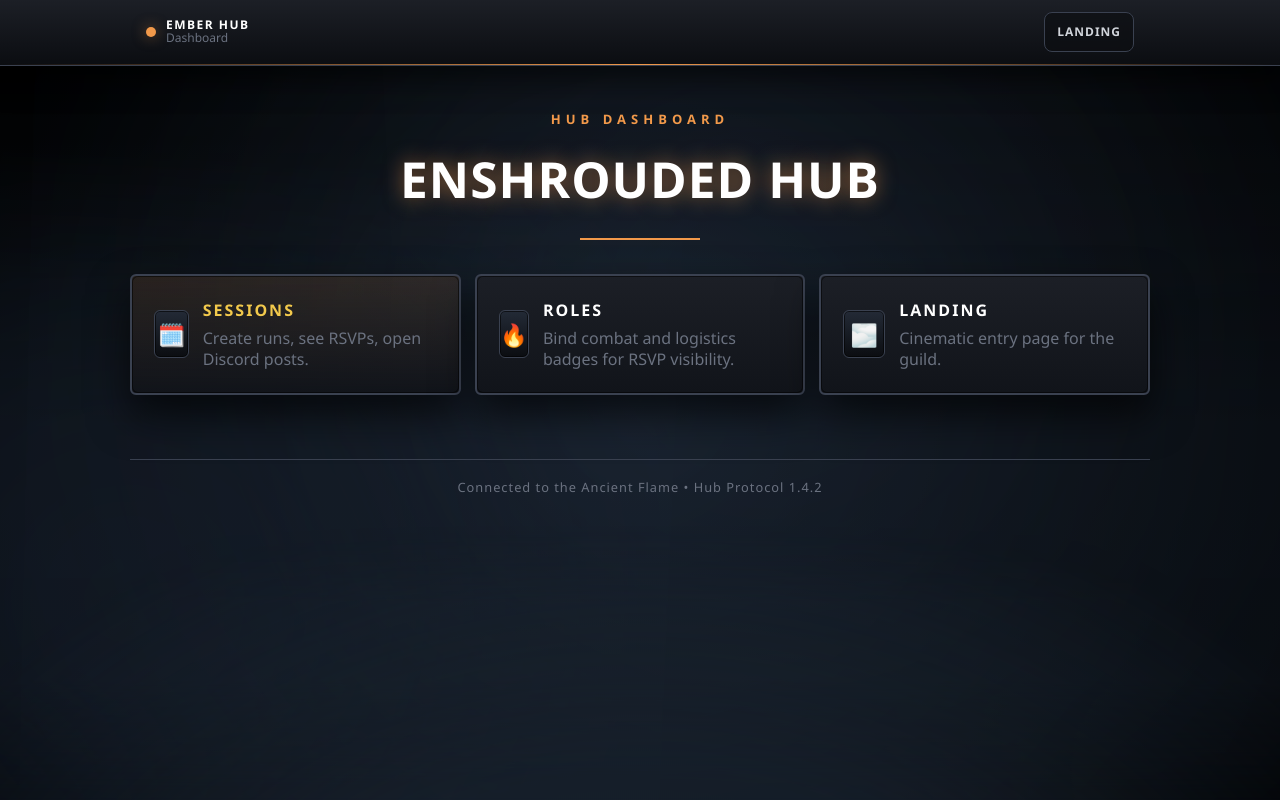
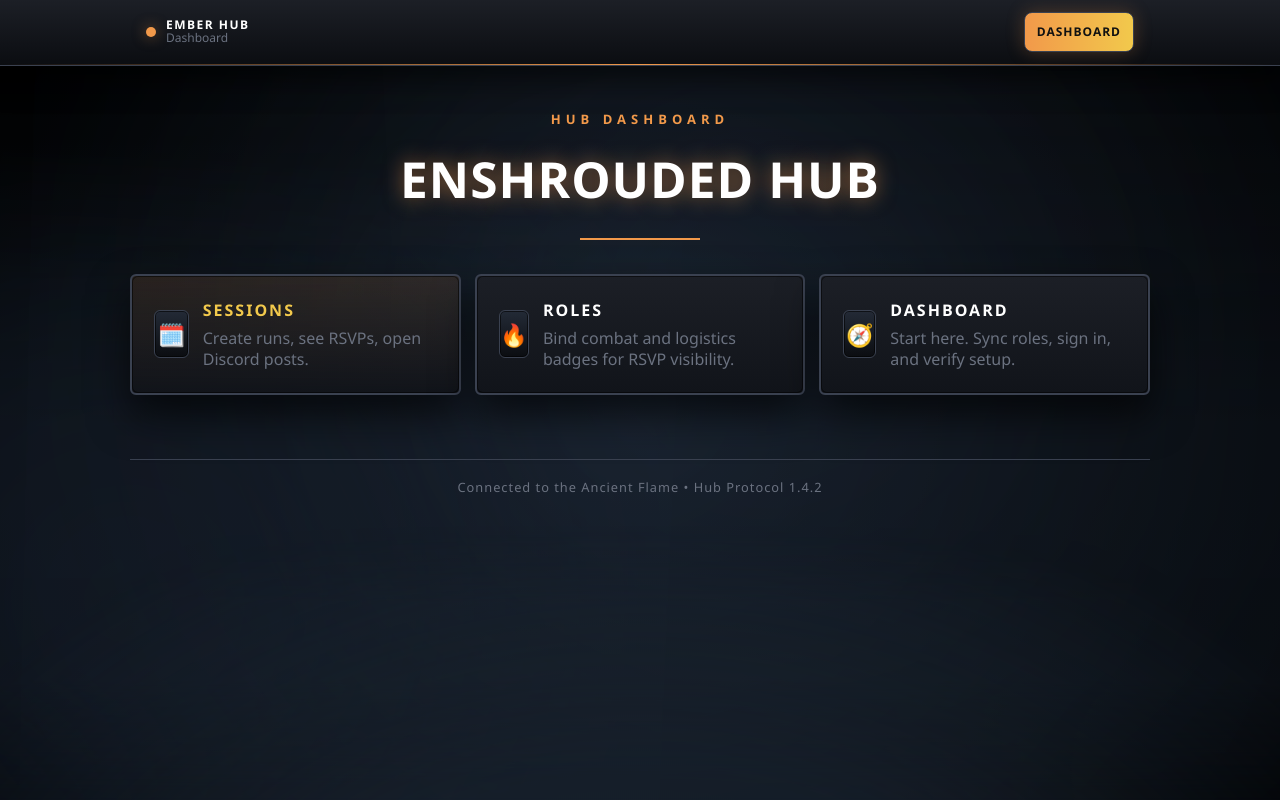
Before and after one commit to nicholasarias/enshrouded-hub, a Next.js app: page / in a window 1280 px wide. Built offline with nearby package versions, Linux system fonts and the light colour scheme.

Commit message:
fix(nav): make dashboard the primary entry and correct landing link

```diff
--- a/app/page.tsx
+++ b/app/page.tsx
@@ -88,13 +88,13 @@
         </div>
 
         <a
-          href={buildUrl("/landing", { guildId: props.guildId })}
+  href={buildUrl("/dashboard", { guildId: props.guildId })}
   style={{
     padding: "10px 12px",
     borderRadius: 8,
     border: `1px solid ${THEME.stoneBorder}`,
-            background: "rgba(12,14,18,0.6)",
-            color: THEME.textSilver,
+    background: `linear-gradient(90deg, ${THEME.flameAmber}, ${THEME.flameGold})`,
+    color: "#111",
     textDecoration: "none",
     fontWeight: 950,
     letterSpacing: 1,
@@ -102,10 +102,12 @@
     fontSize: 12,
     backdropFilter: "blur(6px)",
     whiteSpace: "nowrap",
+    boxShadow: `0 0 18px rgba(242, 153, 74, 0.25)`,
   }}
 >
-          Landing
+  Dashboard
 </a>
+
       </div>
 
       <div
@@ -387,12 +389,13 @@
             icon="🔥"
           />
           <Card
-            title="Landing"
-            subtitle="Cinematic entry page for the guild."
-            href="/landing"
+  title="Dashboard"
+  subtitle="Start here. Sync roles, sign in, and verify setup."
+  href="/dashboard"
   guildId={guildId}
-            icon="🌫️"
+  icon="🧭"
 />
+
         </div>
 
         <footer
```
Lines whose indentation alone changed are shown as unchanged.
